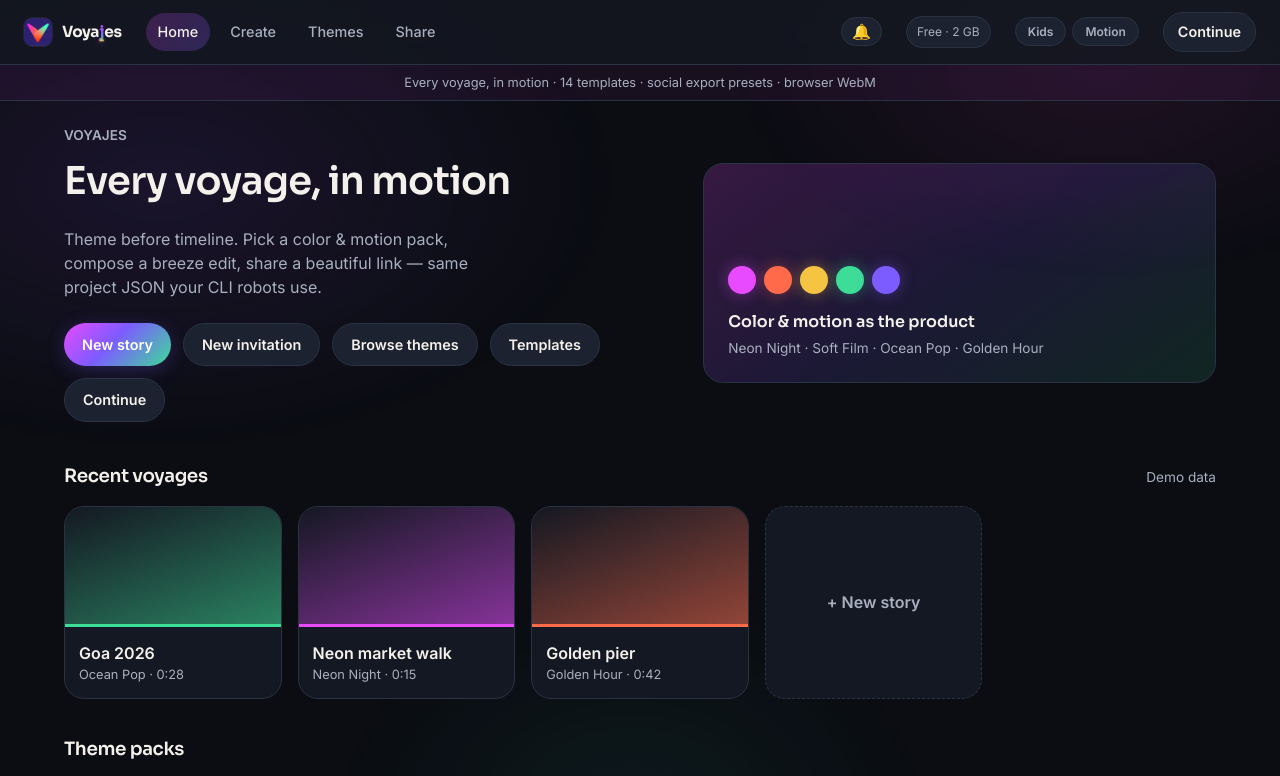
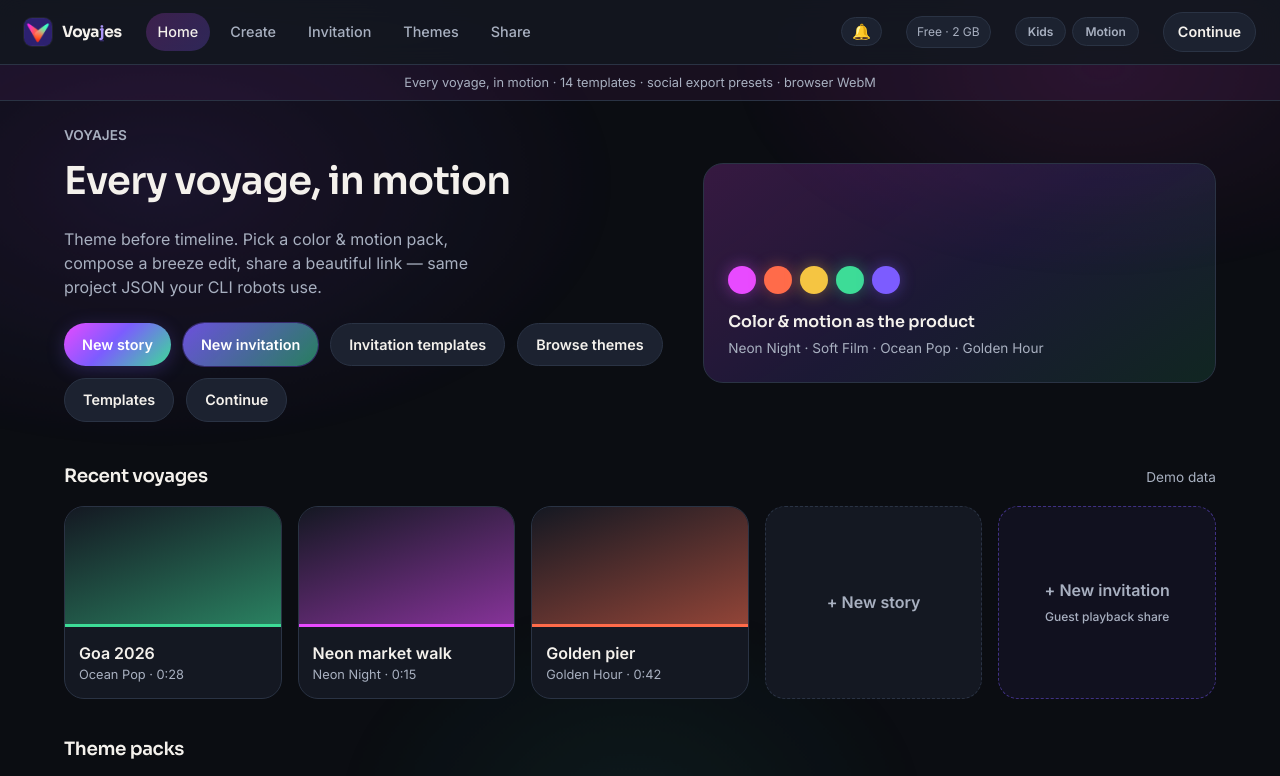
Before and after one commit to yvelkuri-stu/voyajes, a React (Vite) app in the folder apps/web/: page / in a window 1280 px wide. Shown: the top 776 px of the page. Built offline with nearby package versions, Linux system fonts and the light colour scheme.

Commit message:
fix: soften wordmark J + surface Invitation mode
Replace rainbow J fill/spark with a soft indigo accent and weight bump.
Add Invitation nav, Home CTAs, Themes Invitations filter, and keep
?mode=invitation in the URL (basename-safe) for GitHub Pages.

```diff
--- a/apps/web/src/components/Layout.tsx
+++ b/apps/web/src/components/Layout.tsx
@@ -8,7 +8,8 @@ import { InstallPrompt } from "./InstallPrompt";
 
 const links = [
   { to: "/", label: "Home", end: true },
-  { to: "/create", label: "Create" },
+  { to: "/create", label: "Create", mode: "voyage" as const },
+  { to: "/create?mode=invitation", label: "Invitation", mode: "invitation" as const },
   { to: "/themes", label: "Themes" },
   { to: "/share", label: "Share" },
 ];
@@ -36,12 +37,24 @@ export function Layout() {
         <nav className="topnav-links" aria-label="Primary">
           {links.map((l) => (
             <NavLink
-              key={l.to}
+              key={l.label}
               to={l.to}
               end={l.end}
-              className={({ isActive }) =>
-                `nav-link${isActive ? " active" : ""}`
-              }
+              className={() => {
+                const invite = new URLSearchParams(location.search).get("mode") === "invitation";
+                const onCreate = location.pathname === "/create";
+                let active = false;
+                if ("mode" in l && l.mode === "invitation") {
+                  active = onCreate && invite;
+                } else if ("mode" in l && l.mode === "voyage") {
+                  active = onCreate && !invite;
+                } else if (l.end) {
+                  active = location.pathname === "/";
+                } else {
+                  active = location.pathname === l.to || location.pathname.startsWith(l.to + "/");
+                }
+                return `nav-link${active ? " active" : ""}`;
+              }}
             >
               {l.label}
             </NavLink>
--- a/apps/web/src/components/Logo.tsx
+++ b/apps/web/src/components/Logo.tsx
@@ -7,7 +7,7 @@ type Props = {
   variant?: "app" | "alt";
 };
 
-/** Brand wordmark with the intentional J highlighted. */
+/** Brand wordmark with a subtle intentional J accent (weight + soft tint). */
 export function Wordmark({ fontSize }: { fontSize: number }) {
   return (
     <span className="vj-wordmark" style={{ fontSize }}>
--- a/apps/web/src/pages/Create.tsx
+++ b/apps/web/src/pages/Create.tsx
@@ -128,7 +128,7 @@ function aspectCss(aspect: Aspect): string {
 }
 
 export function Create() {
-  const [params] = useSearchParams();
+  const [params, setSearchParams] = useSearchParams();
   const navigate = useNavigate();
   const { prefs } = usePrefs();
   const ai = useAiActivity();
@@ -155,6 +155,30 @@ export function Create() {
       ? "invitation"
       : "voyage",
   );
+
+  /** Keep ?mode=invitation in the URL (basename-safe via react-router search params). */
+  const syncModeInUrl = (mode: ProjectMode) => {
+    const next = new URLSearchParams(params);
+    if (mode === "invitation") next.set("mode", "invitation");
+    else next.delete("mode");
+    setSearchParams(next, { replace: true });
+  };
+
+  // Respond when nav / Home CTA land on Create with ?mode=invitation without remounting
+  useEffect(() => {
+    const modeParam = params.get("mode");
+    if (modeParam === "invitation" || paramTemplate?.mode === "invitation") {
+      setProjectMode("invitation");
+      setTitle((prev) =>
+        !prev || prev === "Untitled voyage" ? "You're invited!" : prev,
+      );
+      return;
+    }
+    if (modeParam === null || modeParam === "voyage") {
+      setProjectMode("voyage");
+    }
+    // eslint-disable-next-line react-hooks/exhaustive-deps
+  }, [params.get("mode"), paramTemplate?.id]);
 
   const templates = useMemo(() => {
     if (projectMode === "invitation") {
@@ -325,7 +349,18 @@ export function Create() {
         }
       }
       if (cancelled) return;
-      setProjectMode(base.mode === "invitation" ? "invitation" : "voyage");
+      const resolvedMode: ProjectMode =
+        base.mode === "invitation" ? "invitation" : "voyage";
+      setProjectMode(resolvedMode);
+      // Reflect invitation on the URL so nav/share links stay correct under /voyajes/
+      {
+        const next = new URLSearchParams(params);
+        if (resolvedMode === "invitation") next.set("mode", "invitation");
+        else next.delete("mode");
+        const cur = params.toString();
+        const nxt = next.toString();
+        if (cur !== nxt) setSearchParams(next, { replace: true });
+      }
       setTitle(base.title);
       setAspect(base.aspect);
       setThemeId(base.themeId);
@@ -1268,12 +1303,17 @@ export function Create() {
               ? "Design an animated invite — guests open the link for fullscreen playback (same theme, transitions, audio & text)."
               : "Every voyage, in motion — drop photos or clips, pick a theme, play."}
           </p>
-          <div className="mode-toggle" style={{ marginTop: 10 }} role="group" aria-label="Project mode">
+          <div style={{ marginTop: 12, display: "flex", alignItems: "center", gap: 10, flexWrap: "wrap" }}>
+            <span className="muted" style={{ fontSize: "0.75rem", fontWeight: 700, letterSpacing: "0.06em", textTransform: "uppercase" }}>
+              Mode
+            </span>
+          <div className="mode-toggle" role="group" aria-label="Project mode">
             <button
               type="button"
               className={projectMode === "voyage" ? "is-active" : undefined}
               onClick={() => {
                 setProjectMode("voyage");
+                syncModeInUrl("voyage");
                 setStatus("Mode · Voyage story");
               }}
             >
@@ -1284,6 +1324,7 @@ export function Create() {
               className={projectMode === "invitation" ? "is-active" : undefined}
               onClick={() => {
                 setProjectMode("invitation");
+                syncModeInUrl("invitation");
                 setTitle((prev) =>
                   !prev || prev === "Untitled voyage" ? "You're invited!" : prev,
                 );
@@ -1294,6 +1335,7 @@ export function Create() {
             >
               Invitation
             </button>
+          </div>
           </div>
           <div className="title-emoji-row" style={{ marginTop: 8, display: "flex", alignItems: "center", gap: 8, maxWidth: 360 }}>
             <input
--- a/apps/web/src/pages/Home.tsx
+++ b/apps/web/src/pages/Home.tsx
@@ -55,8 +55,18 @@ export function Home() {
             <Link to="/create" className="btn btn-primary">
               New story
             </Link>
-            <Link to="/create?mode=invitation" className="btn btn-ghost">
+            <Link
+              to="/create?mode=invitation"
+              className="btn btn-primary"
+              style={{
+                background: "linear-gradient(135deg, rgba(124,92,255,0.85), rgba(61,220,151,0.55))",
+                boxShadow: "0 0 0 1px rgba(124,92,255,0.35)",
+              }}
+            >
               New invitation
+            </Link>
+            <Link to="/themes?tab=templates&filter=invitation" className="btn btn-ghost">
+              Invitation templates
             </Link>
             <Link to="/themes" className="btn btn-ghost">
               Browse themes
@@ -160,6 +170,28 @@ export function Home() {
           >
             + New story
           </Link>
+          <Link
+            to="/create?mode=invitation"
+            className="card"
+            style={{
+              display: "flex",
+              flexDirection: "column",
+              alignItems: "center",
+              justifyContent: "center",
+              gap: 6,
+              minHeight: 180,
+              borderStyle: "dashed",
+              borderColor: "rgba(124,92,255,0.45)",
+              color: "var(--text-secondary)",
+              fontWeight: 600,
+              background: "rgba(124,92,255,0.06)",
+            }}
+          >
+            <span>+ New invitation</span>
+            <span className="muted" style={{ fontSize: "0.75rem", fontWeight: 500 }}>
+              Guest playback share
+            </span>
+          </Link>
         </div>
       </section>
 
--- a/apps/web/src/pages/Themes.tsx
+++ b/apps/web/src/pages/Themes.tsx
@@ -8,7 +8,9 @@ import { getBeats } from "../data/beats";
 import { getThemes, transitionLabel, type ThemeCard } from "../data/themes";
 import {
   getKidsSafeTemplates,
+  getInvitationTemplates,
   getTemplates,
+  isInvitationTemplate,
   templateComboSummary,
   type TemplateCard,
 } from "../data/templates";
@@ -22,6 +24,7 @@ export function Themes() {
   const { prefs } = usePrefs();
   const kidsMode = prefs.kidsMode;
   const tab: Tab = params.get("tab") === "templates" ? "templates" : "themes";
+  const filterInvitation = params.get("filter") === "invitation";
   const themes = useMemo(
     () =>
       kidsMode
@@ -31,10 +34,17 @@ export function Themes() {
         : getThemes(),
     [kidsMode],
   );
-  const templates = useMemo(
-    () => (kidsMode ? getKidsSafeTemplates() : getTemplates()),
-    [kidsMode],
-  );
+  const templates = useMemo(() => {
+    const base = kidsMode ? getKidsSafeTemplates() : getTemplates();
+    if (filterInvitation) {
+      const invites = getInvitationTemplates();
+      if (!kidsMode) return invites;
+      const kidsIds = new Set(base.map((t) => t.id));
+      const filtered = invites.filter((t) => kidsIds.has(t.id));
+      return filtered.length ? filtered : invites;
+    }
+    return base;
+  }, [kidsMode, filterInvitation]);
   const [selectedTheme, setSelectedTheme] = useState<ThemeCard>(() => getThemes()[0]);
   const [selectedTemplate, setSelectedTemplate] = useState<TemplateCard>(
     () => getTemplates()[0],
@@ -54,8 +64,20 @@ export function Themes() {
 
   const setTab = (next: Tab) => {
     const p = new URLSearchParams(params);
-    if (next === "themes") p.delete("tab");
-    else p.set("tab", next);
+    if (next === "themes") {
+      p.delete("tab");
+      p.delete("filter");
+    } else {
+      p.set("tab", next);
+    }
+    setParams(p, { replace: true });
+  };
+
+  const setTemplateFilter = (invitationOnly: boolean) => {
+    const p = new URLSearchParams(params);
+    p.set("tab", "templates");
+    if (invitationOnly) p.set("filter", "invitation");
+    else p.delete("filter");
     setParams(p, { replace: true });
   };
 
@@ -88,10 +110,18 @@ export function Themes() {
           </button>
           <button
             type="button"
-            className={`chip${tab === "templates" ? " chip-active" : ""}`}
-            onClick={() => setTab("templates")}
+            className={`chip${tab === "templates" && !filterInvitation ? " chip-active" : ""}`}
+            onClick={() => setTemplateFilter(false)}
           >
-            Templates ({templates.length})
+            Templates ({(kidsMode ? getKidsSafeTemplates() : getTemplates()).length})
+          </button>
+          <button
+            type="button"
+            className={`chip${tab === "templates" && filterInvitation ? " chip-active" : ""}`}
+            onClick={() => setTemplateFilter(true)}
+            title="Invitation packs for guest playback shares"
+          >
+            Invitations ({getInvitationTemplates().length})
           </button>
         </div>
       </div>
@@ -243,6 +273,11 @@ export function Themes() {
                     <span className={`badge badge-${t.tier === "free" ? "free" : "spark"}`}>
                       {t.tier}
                     </span>
+                    {isInvitationTemplate(t) && (
+                      <span className="badge badge-spark" style={{ marginLeft: 6 }}>
+                        invitation
+                      </span>
+                    )}
                     <div style={{ marginTop: 8, fontWeight: 700, fontSize: "1.1rem" }}>
                       {t.name}
                     </div>
@@ -361,11 +396,17 @@ export function Themes() {
                   </div>
                 </div>
                 <Link
-                  to={`/create?template=${encodeURIComponent(selectedTemplate.id)}`}
+                  to={
+                    isInvitationTemplate(selectedTemplate)
+                      ? `/create?mode=invitation&template=${encodeURIComponent(selectedTemplate.id)}`
+                      : `/create?template=${encodeURIComponent(selectedTemplate.id)}`
+                  }
                   className="btn btn-primary"
                   style={{ width: "100%", marginTop: 20 }}
                 >
-                  Apply full template
+                  {isInvitationTemplate(selectedTemplate)
+                    ? "Apply invitation template"
+                    : "Apply full template"}
                 </Link>
               </>
             )}
--- a/apps/web/src/styles/global.css
+++ b/apps/web/src/styles/global.css
@@ -2719,7 +2719,7 @@ html.large-targets .btn {
 }
 
 
-/* —— Brand wordmark (intentional J) —— */
+/* —— Brand wordmark (intentional J — subtle weight + soft accent) —— */
 .vj-wordmark {
   display: inline-flex;
   align-items: baseline;
@@ -2732,23 +2732,20 @@ html.large-targets .btn {
   position: relative;
   display: inline-block;
   font-weight: 800;
-  color: #E84AFF;
-  background: linear-gradient(135deg, #E84AFF 0%, #7C5CFF 55%, #3DDC97 100%);
-  -webkit-background-clip: text;
-  background-clip: text;
-  -webkit-text-fill-color: transparent;
+  /* Soft single accent (indigo), not a rainbow fill */
+  color: #A994F5;
   padding: 0 0.02em;
   transform: translateY(0.02em);
 }
 .vj-wordmark-j-spark {
   position: absolute;
-  left: 8%;
-  right: 8%;
-  bottom: -0.12em;
-  height: 0.14em;
+  left: 12%;
+  right: 12%;
+  bottom: -0.1em;
+  height: 0.07em;
   border-radius: 999px;
-  background: linear-gradient(90deg, #E84AFF, #F5C542, #3DDC97);
-  box-shadow: 0 0 8px rgba(232, 74, 255, 0.55), 0 0 2px rgba(245, 197, 66, 0.8);
+  background: rgba(124, 92, 255, 0.45);
+  box-shadow: none;
   pointer-events: none;
 }
 .vj-logo-mark {
```
